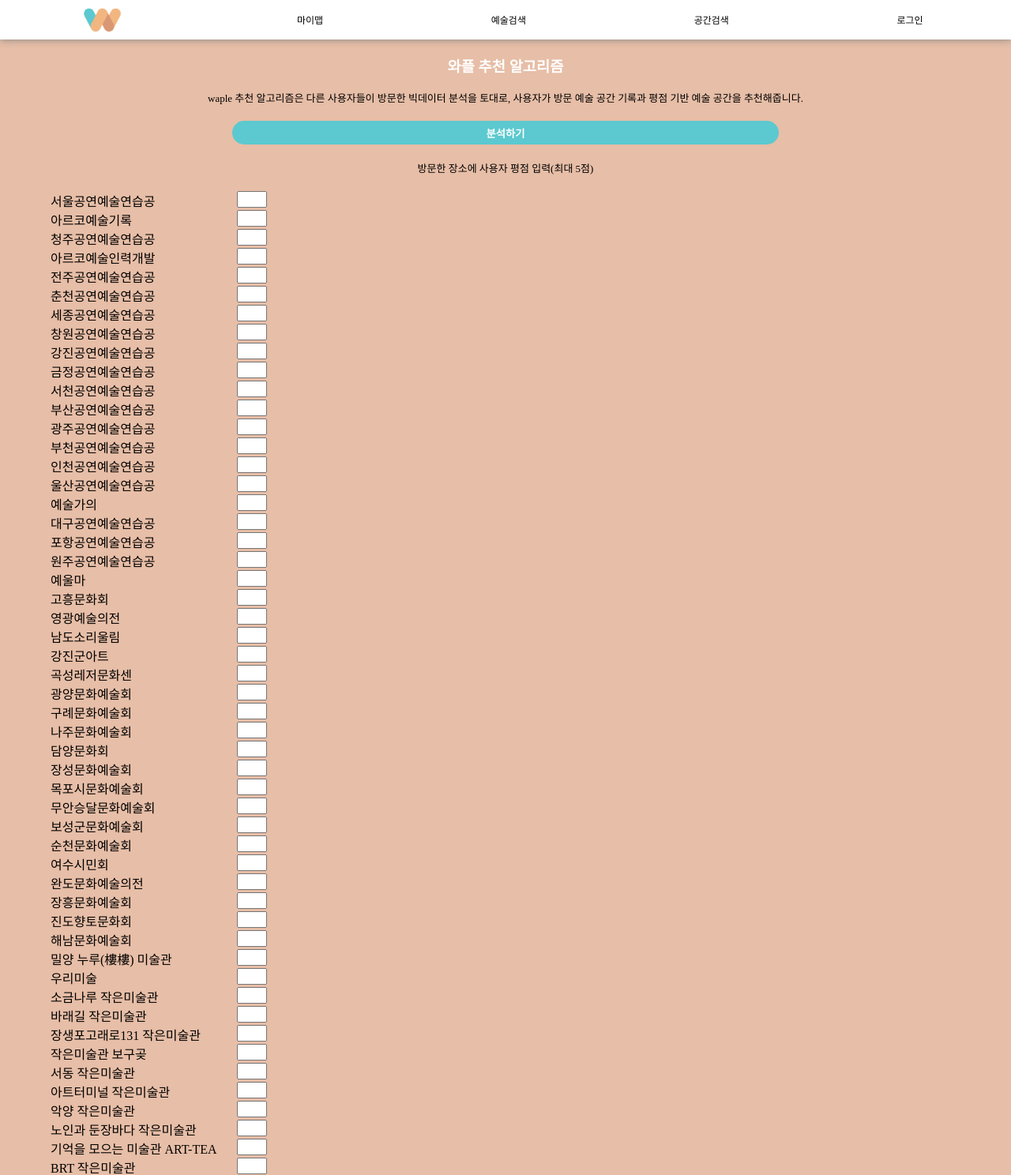
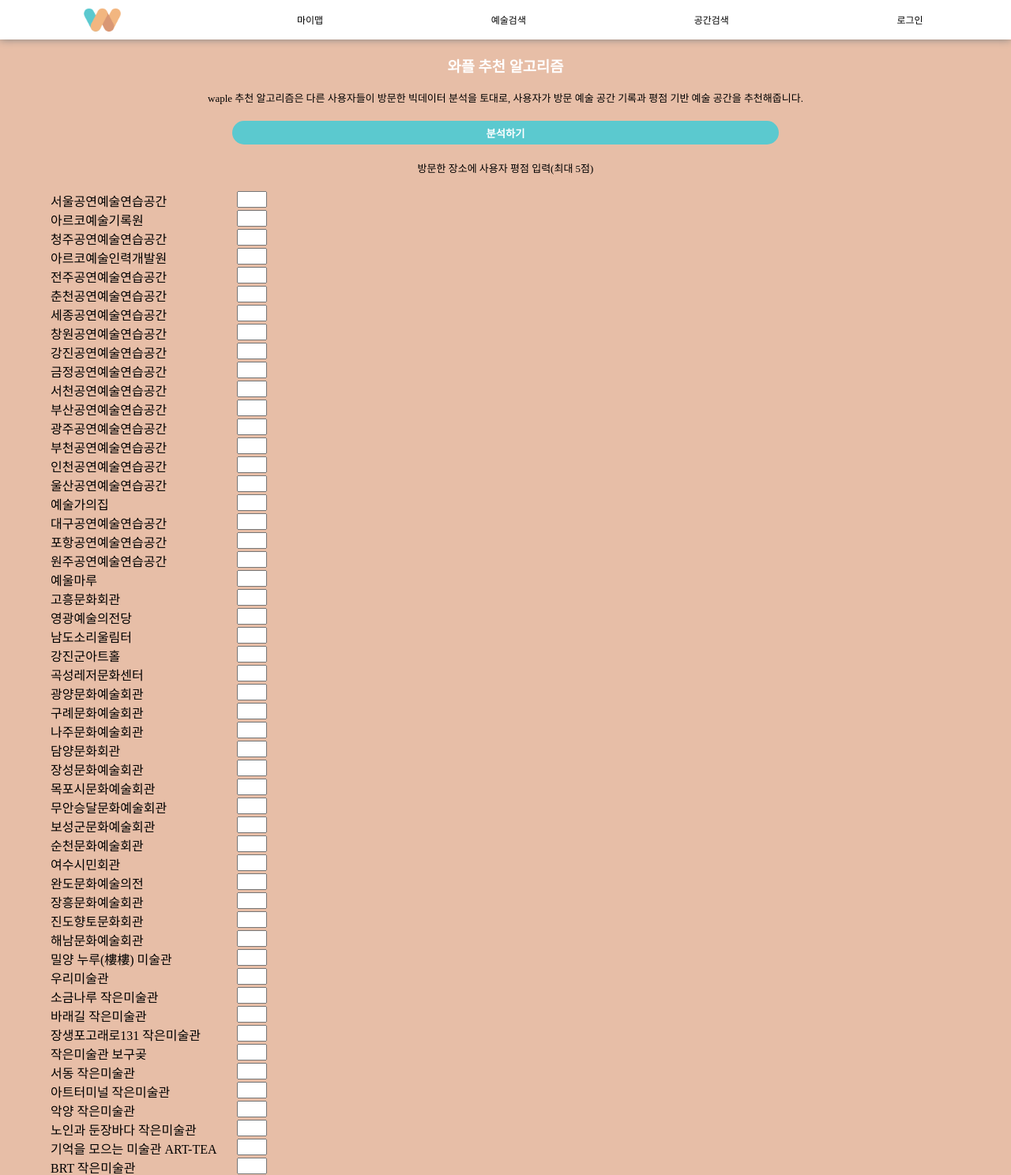
Before and after one commit to joohayoung/waple-art_hackathon, a Django app: page / in a window 1280 px wide. Shown: the top 1488 px of the page at 79% size. Run offline with Django 3.2, Linux system fonts and the light colour scheme; some web fonts are replaced.

Commit message:
top5 beta

```diff
--- a/web/AAproject/firstapp/templates/firstapp/home.html
+++ b/web/AAproject/firstapp/templates/firstapp/home.html
@@ -17,52 +17,52 @@
                 <div id='intro'>
                     방문한 장소에 사용자 평점 입력(최대 5점)
                 </div>
-            <label for="place1">서울공연예술연습공 </label><input type="number" name="place1" id="place1"><br>
-            <label for="place2">아르코예술기록 </label><input type="number" name="place2" id="place2"><br>
-            <label for="place3">청주공연예술연습공 </label><input type="number" name="place3" id="place3"><br>
-            <label for="place4">아르코예술인력개발 </label><input type="number" name="place4" id="place4"><br>
-            <label for="place5">전주공연예술연습공 </label><input type="number" name="place5" id="place5"><br>
-            <label for="place6">춘천공연예술연습공 </label><input type="number" name="place6" id="place6"><br>
-            <label for="place7">세종공연예술연습공 </label><input type="number" name="place7" id="place7"><br>
-            <label for="place8">창원공연예술연습공 </label><input type="number" name="place8" id="place8"><br>
-            <label for="place9">강진공연예술연습공 </label><input type="number" name="place9" id="place9"><br>
-            <label for="place10">금정공연예술연습공 </label><input type="number" name="place10" id="place10"><br>
+            <label for="place1">서울공연예술연습공간 </label><input type="number" name="place1" id="place1"><br>
+            <label for="place2">아르코예술기록원 </label><input type="number" name="place2" id="place2"><br>
+            <label for="place3">청주공연예술연습공간 </label><input type="number" name="place3" id="place3"><br>
+            <label for="place4">아르코예술인력개발원 </label><input type="number" name="place4" id="place4"><br>
+            <label for="place5">전주공연예술연습공간 </label><input type="number" name="place5" id="place5"><br>
+            <label for="place6">춘천공연예술연습공간 </label><input type="number" name="place6" id="place6"><br>
+            <label for="place7">세종공연예술연습공간 </label><input type="number" name="place7" id="place7"><br>
+            <label for="place8">창원공연예술연습공간 </label><input type="number" name="place8" id="place8"><br>
+            <label for="place9">강진공연예술연습공간 </label><input type="number" name="place9" id="place9"><br>
+            <label for="place10">금정공연예술연습공간 </label><input type="number" name="place10" id="place10"><br>
 
-            <label for="place11">서천공연예술연습공 </label><input type="number" name="place11" id="place11"><br>
-            <label for="place12">부산공연예술연습공 </label><input type="number" name="place12" id="place12"><br>
-            <label for="place13">광주공연예술연습공 </label><input type="number" name="place13" id="place13"><br>
-            <label for="place14">부천공연예술연습공 </label><input type="number" name="place14" id="place14"><br>
-            <label for="place15">인천공연예술연습공 </label><input type="number" name="place15" id="place15"><br>
-            <label for="place16">울산공연예술연습공 </label><input type="number" name="place16" id="place16"><br>
-            <label for="place17">예술가의 </label><input type="number" name="place17" id="place17"><br>
-            <label for="place18">대구공연예술연습공 </label><input type="number" name="place18" id="place18"><br>
-            <label for="place19">포항공연예술연습공 </label><input type="number" name="place19" id="place19"><br>
-            <label for="place20">원주공연예술연습공 </label><input type="number" name="place20" id="place20"><br>
+            <label for="place11">서천공연예술연습공간 </label><input type="number" name="place11" id="place11"><br>
+            <label for="place12">부산공연예술연습공간 </label><input type="number" name="place12" id="place12"><br>
+            <label for="place13">광주공연예술연습공간 </label><input type="number" name="place13" id="place13"><br>
+            <label for="place14">부천공연예술연습공간 </label><input type="number" name="place14" id="place14"><br>
+            <label for="place15">인천공연예술연습공간 </label><input type="number" name="place15" id="place15"><br>
+            <label for="place16">울산공연예술연습공간 </label><input type="number" name="place16" id="place16"><br>
+            <label for="place17">예술가의집 </label><input type="number" name="place17" id="place17"><br>
+            <label for="place18">대구공연예술연습공간 </label><input type="number" name="place18" id="place18"><br>
+            <label for="place19">포항공연예술연습공간 </label><input type="number" name="place19" id="place19"><br>
+            <label for="place20">원주공연예술연습공간 </label><input type="number" name="place20" id="place20"><br>
 
-            <label for="place21">예울마 </label><input type="number" name="place21" id="place21"><br>
-            <label for="place22">고흥문화회 </label><input type="number" name="place22" id="place22"><br>
-            <label for="place23">영광예술의전 </label><input type="number" name="place23" id="place23"><br>
-            <label for="place24">남도소리울림 </label><input type="number" name="place24" id="place24"><br>
-            <label for="place25">강진군아트 </label><input type="number" name="place25" id="place25"><br>
-            <label for="place26">곡성레저문화센 </label><input type="number" name="place26" id="place26"><br>
-            <label for="place27">광양문화예술회 </label><input type="number" name="place27" id="place27"><br>
-            <label for="place28">구례문화예술회 </label><input type="number" name="place28" id="place28"><br>
-            <label for="place29">나주문화예술회 </label><input type="number" name="place29" id="place29"><br>
-            <label for="place30">담양문화회 </label><input type="number" name="place30" id="place30"><br>
+            <label for="place21">예울마루 </label><input type="number" name="place21" id="place21"><br>
+            <label for="place22">고흥문화회관 </label><input type="number" name="place22" id="place22"><br>
+            <label for="place23">영광예술의전당 </label><input type="number" name="place23" id="place23"><br>
+            <label for="place24">남도소리울림터 </label><input type="number" name="place24" id="place24"><br>
+            <label for="place25">강진군아트홀 </label><input type="number" name="place25" id="place25"><br>
+            <label for="place26">곡성레저문화센터 </label><input type="number" name="place26" id="place26"><br>
+            <label for="place27">광양문화예술회관 </label><input type="number" name="place27" id="place27"><br>
+            <label for="place28">구례문화예술회관 </label><input type="number" name="place28" id="place28"><br>
+            <label for="place29">나주문화예술회관 </label><input type="number" name="place29" id="place29"><br>
+            <label for="place30">담양문화회관 </label><input type="number" name="place30" id="place30"><br>
 
-            <label for="place31">장성문화예술회 </label><input type="number" name="place31" id="place31"><br>
-            <label for="place32">목포시문화예술회 </label><input type="number" name="place32" id="place32"><br>
-            <label for="place33">무안승달문화예술회 </label><input type="number" name="place33" id="place33"><br>
-            <label for="place34">보성군문화예술회 </label><input type="number" name="place34" id="place34"><br>
-            <label for="place35">순천문화예술회 </label><input type="number" name="place35" id="place35"><br>
-            <label for="place36">여수시민회 </label><input type="number" name="place36" id="place36"><br>
+            <label for="place31">장성문화예술회관 </label><input type="number" name="place31" id="place31"><br>
+            <label for="place32">목포시문화예술회관 </label><input type="number" name="place32" id="place32"><br>
+            <label for="place33">무안승달문화예술회관 </label><input type="number" name="place33" id="place33"><br>
+            <label for="place34">보성군문화예술회관 </label><input type="number" name="place34" id="place34"><br>
+            <label for="place35">순천문화예술회관 </label><input type="number" name="place35" id="place35"><br>
+            <label for="place36">여수시민회관 </label><input type="number" name="place36" id="place36"><br>
             <label for="place37">완도문화예술의전 </label><input type="number" name="place37" id="place37"><br>
-            <label for="place38">장흥문화예술회 </label><input type="number" name="place38" id="place38"><br>
-            <label for="place39">진도향토문화회 </label><input type="number" name="place39" id="place39"><br>
-            <label for="place40">해남문화예술회 </label><input type="number" name="place40" id="place40"><br>
+            <label for="place38">장흥문화예술회관 </label><input type="number" name="place38" id="place38"><br>
+            <label for="place39">진도향토문화회관 </label><input type="number" name="place39" id="place39"><br>
+            <label for="place40">해남문화예술회관 </label><input type="number" name="place40" id="place40"><br>
 
             <label for="place41">밀양 누루(樓樓) 미술관 </label><input type="number" name="place41" id="place41"><br>
-            <label for="place42">우리미술 </label><input type="number" name="place42" id="place42"><br>
+            <label for="place42">우리미술관 </label><input type="number" name="place42" id="place42"><br>
             <label for="place43">소금나루 작은미술관 </label><input type="number" name="place43" id="place43"><br>
             <label for="place44">바래길 작은미술관 </label><input type="number" name="place44" id="place44"><br>
             <label for="place45">장생포고래로131 작은미술관 </label><input type="number" name="place45" id="place45"><br>
--- a/web/AAproject/firstapp/templates/firstapp/result.html
+++ b/web/AAproject/firstapp/templates/firstapp/result.html
@@ -15,7 +15,7 @@
     <br>
     {% for item in result %}
         <div id='place'>
-        Top{{forloop.counter}} : {{item.obj.title}} : {{item.obj.genres}} : {{item.pr}}
+        <b>Top{{forloop.counter}}</b> {{item.obj.title}} - {{item.obj.genres}}<br>유사도 :  {{item.pr}}
         </div>
     {% endfor %}
 {% endblock %}
--- a/web/AAproject/firstapp/views.py
+++ b/web/AAproject/firstapp/views.py
@@ -20,13 +20,18 @@ def result(request):
 
         # print(userinput)
         idx, pred = main(userinput)
-
+        # df = main(userinput)
+        # print(df)
         print(idx)
         print(pred)
+
+        for i in range(len(pred)):
+            pred[i] = round(pred[i], 2)
+
         # idx = [1, 2, 3, 4, 5]
         # pred = [1.1, 1.2, 1.3, 1.4, 1.5]
         result = []
-        for i in range(1):
+        for i in range(5):
             obj = Areainfo.objects.get(pk = idx[i])
             pr = pred[i]
             result.append({'obj' : obj, 'pr' : pr})
```
Also changed, not shown: web/AAproject/df_user.csv (+56 -1 lines), web/AAproject/rating_recommendation.py (+23 -10 lines).
